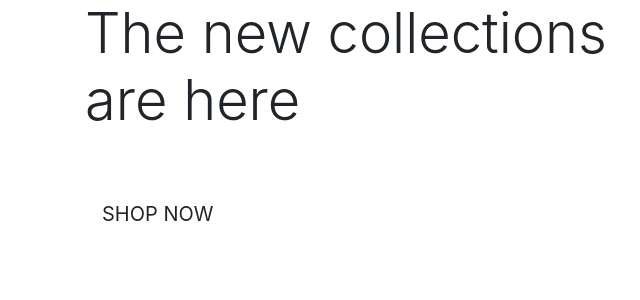
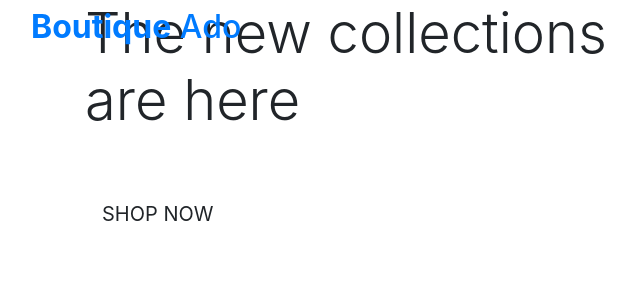
Before and after one commit to Vivioli87/boutique_ado_v1, a Django app: page / in a window 1280 px wide. Shown: the top 300 px of the page, without its empty margins (0-640 px from the left). Run offline with Django 3.2, Linux system fonts and the light colour scheme; some libraries are stand-ins or nearby versions.

Commit message:
added main page header

```diff
--- a/boutique_ado/settings.py
+++ b/boutique_ado/settings.py
@@ -68,7 +68,7 @@
         'OPTIONS': {
             'context_processors': [
                 'django.template.context_processors.debug',
-                'django.template.context_processors.request', #required by allauth
+                'django.template.context_processors.request',  # required by allauth
                 'django.contrib.auth.context_processors.auth',
                 'django.contrib.messages.context_processors.messages',
             ],
--- a/templates/base.html
+++ b/templates/base.html
@@ -32,7 +32,16 @@
     <title>Boutique Ado {% block extra_title %}{% endblock %}</title>
   </head>
   <body>
-    <header class="container-fluid fixed-top"></header>
+    <header class="container-fluid fixed-top">
+      <div class="row">
+        <div class="col-12 col-lg-4 my-auto py-1 py-lg-0 text-center text-lg-left">
+          <a href="{% url 'home' %}" class="nav-link main-logo-link">
+            <h2 class="logo-font text-black my-0"><strong>Boutique</strong> Ado</h2></a>
+        </div>
+        <div class="col-12 col-lg-4 my-auto py-1 py-lg-0 text-center text-lg-left"></div>
+        <div class="col-12 col-lg-4 my-auto py-1 py-lg-0 text-center text-lg-left"></div>
+      </div>
+    </header>
     {% if messages %}
       <div class="message-container"></div>
     {% endif %}
```
